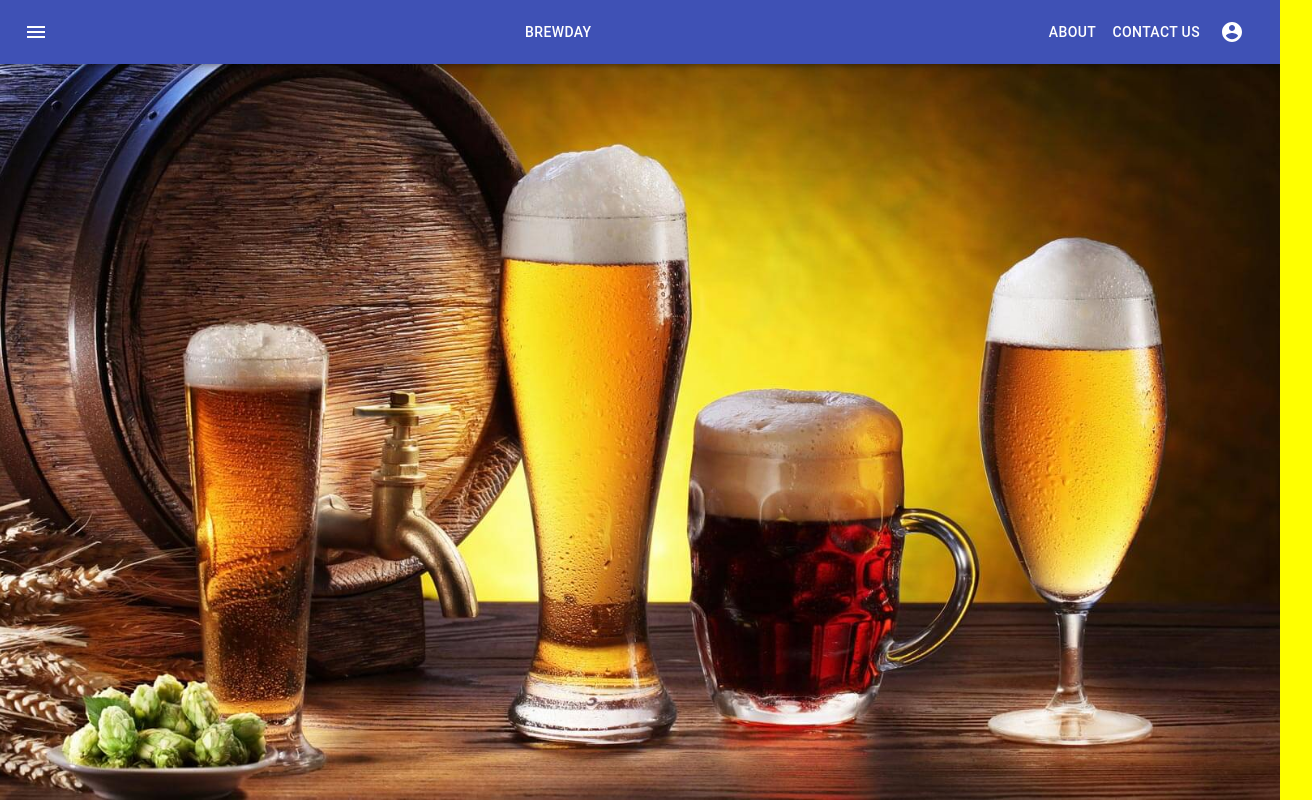
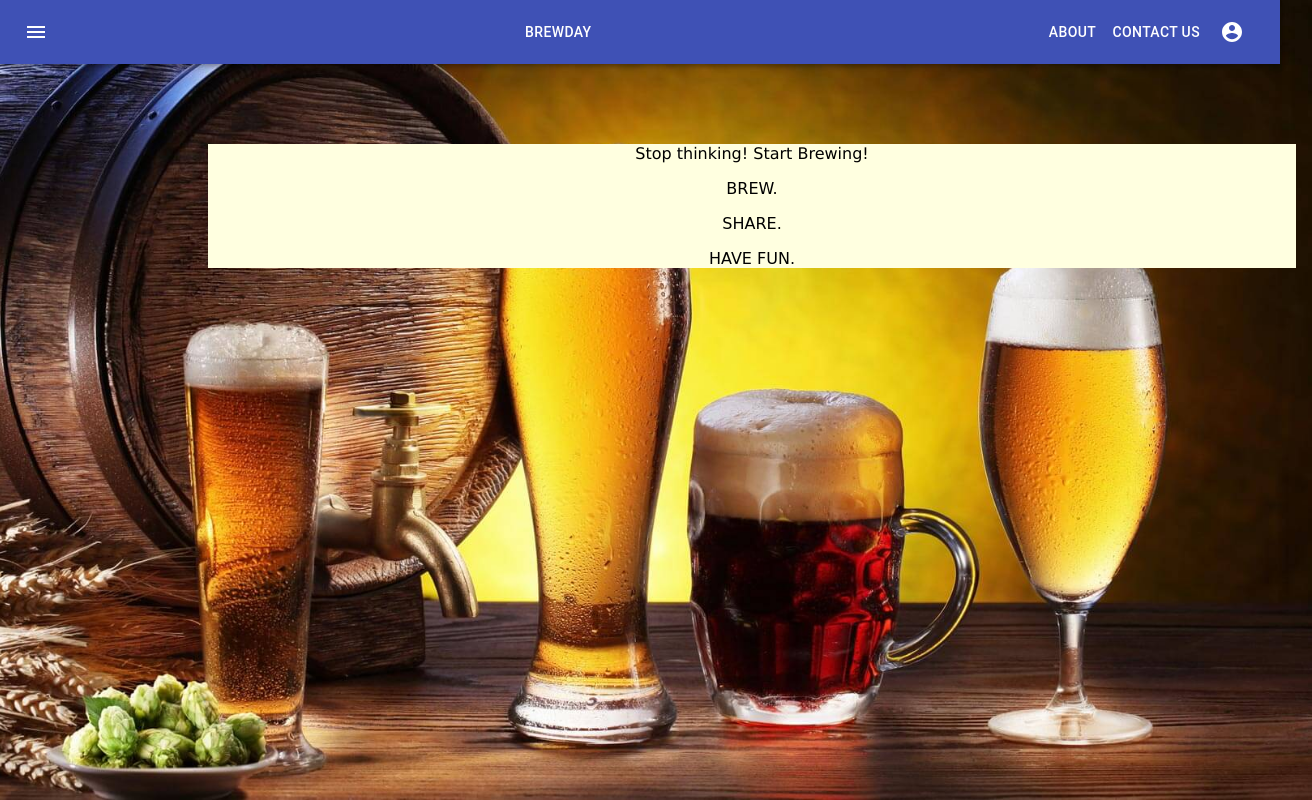
Before and after one commit to CS-27/SER517Fall2019_Group3, a React (Create React App) app in the folder my-app/: page / in a window 1280 px wide. Shown: the whole page, 1312 px wide, since content can reach past the window. Built offline with nearby package versions, Linux system fonts and the light colour scheme.

Commit message:
US:4 Task:9 Adding Profile menu and text card

```diff
--- a/my-app/package.json
+++ b/my-app/package.json
@@ -6,8 +6,10 @@
     "@material-ui/core": "^4.4.3",
     "@material-ui/icons": "^4.4.3",
     "@material/menu": "^3.2.0",
+    "bootstrap": "^4.3.1",
     "material-ui": "^1.0.0-beta.47",
     "react": "^16.9.0",
+    "react-bootstrap": "^1.0.0-beta.12",
     "react-dom": "^16.9.0",
     "react-router-dom": "^5.0.1",
     "react-scripts": "^3.1.1"
--- a/my-app/src/components/Backdrop.css
+++ b/my-app/src/components/Backdrop.css
@@ -1,8 +1,40 @@
 body{
   background-image: url(/images/bg1.jpg);
-  background-color: yellow;
   height: 100%;
   background-position: center;
   background-repeat: no-repeat;
   background-size: cover;
  }
+
+
+
+.card-main{
+  margin-top: 5rem !important;
+  margin-left: 12rem;
+
+  width: 70rem;
+  height: 40rem;
+  align-self: center;
+
+}
+/*
+.card-main:hover{
+  transform: scale(1.2);
+} */
+
+.card-title{
+  font-family: 'Lucida Sans';
+  text-align: center;
+  margin: 1rem;
+
+}
+
+.card-body{
+  font-family: "Comic Sans MS", cursive, sans-serif;
+  text-align: center;
+  margin: 1rem;
+  background-color: rgb(255,255,224)
+
+
+
+}
--- a/my-app/src/components/Backdrop.js
+++ b/my-app/src/components/Backdrop.js
@@ -1,24 +1,32 @@
 import React from 'react';
-// import logo from '../../public/images/bg1.jpg';
 import Toolbar from './Toolbar';
 import './Backdrop.css';
+import Card from 'react-bootstrap/Card';
+import { Container, Row, Col } from 'react-bootstrap';
+
 
 
 
 function Backdrop() {
 
-  var textStyle = {
-           position: 'absolute',
-           top: '50%',
-           left: '50%',
-           color: 'black',
-           backgroundColor: 'yellow'
-         };
 
   return (
-           <div className = 'bg-image' style={{width: 'auto'}}>
+    <div className='bg-image' style={{ width: 'auto' }}>
+      <Container>
+        <Card className="card-main">
+          <Card.Body>
+            <Card.Title className="card-title">Stop thinking! Start Brewing!</Card.Title>
+            <Card.Text className="card-body">
+             BREW. </Card.Text>
+             <Card.Text className="card-body"> SHARE.</Card.Text>
+             <Card.Text className="card-body"> HAVE FUN.</Card.Text>
 
-            </div>
+          </Card.Body>
+        </Card>
+      </Container>
+    </div>
+
+
         );
 
 }
--- a/my-app/src/components/Toolbar.js
+++ b/my-app/src/components/Toolbar.js
@@ -53,35 +53,17 @@ export default function ButtonAppBar()  {
 
 
 
-    <div className={classes.root}>
+    <div className={classes.root} bg-dark>
      <Router>
 
-      <AppBar position="static" color = "primary">
+      <AppBar position="static" bg-dark >
         <Toolbar>
-        <IconButton edge="start" className={classes.menuButton} color="inherit" aria-label="menu">
+        <IconButton edge="start" className={classes.menuButton}  color="inherit" aria-label="menu">
             <MenuIcon />
           </IconButton>
-          {/* <Typography variant="h6" className={classes.title}>
-            BrewDay
-          </Typography> */}
-
-          <Button component = {Link} to = "/" color="inherit" variant="h6" className={classes.title}>BrewDay</Button>
-          <Switch>
-                  <Route exact path='/' component={Backdrop} />
-              </Switch>
-
-
+          <Button component = {Link} to = "/" color="inherit" variant="h6" className={classes.title} >BrewDay</Button>
           <Button component = {Link} to = "/home" color="inherit">About</Button>
-          <Switch>
-                  <Route path='/home' component={Backdrop} />
-              </Switch>
-
           <Button component = {Link} to = "/contact" color="inherit">Contact Us</Button>
-          <Switch>
-                <Route path='/contact' component={Backdrop} />
-            </Switch>
-
-
         <div>
 
         <IconButton
@@ -115,6 +97,13 @@ export default function ButtonAppBar()  {
 
         </Toolbar>
       </AppBar>
+      <Switch>
+        <Route exact path='/' component={Backdrop} />
+
+
+              <Route path='/contact' component={Backdrop} />
+                <Route path='/profile' component={Backdrop} />
+            </Switch>
        </Router>
 
     </div>
```
Also changed, not shown: 1 other file (tests, documents, lock files or other folders).
